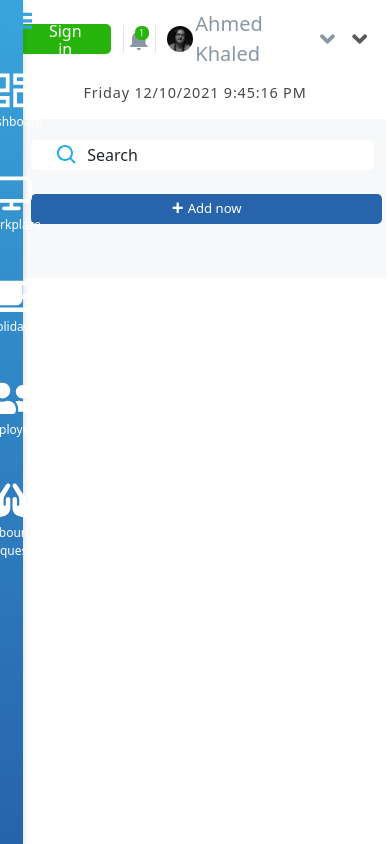
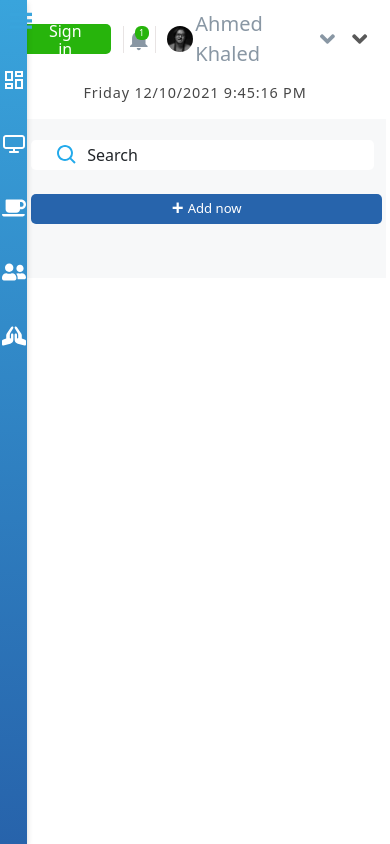
Before and after one commit to targerian/Arabic-Localizer, a React (Create React App) app: page / in a window 390 px wide. Built offline with nearby package versions, Linux system fonts and the light colour scheme.

Commit message:
adjusted side bar responsivness

```diff
--- a/src/SideBar/SideBar.css
+++ b/src/SideBar/SideBar.css
@@ -6,11 +6,7 @@
   width: 5.9vw;
   height: 100vh;
 }
-.blurred {
-  -webkit-backdrop-filter: blur(3px);
-  backdrop-filter: blur(3px);
-  background-color: rgba(40, 104, 174, 0.43);
-}
+
 .element-container {
   cursor: pointer;
   width: 100%;
@@ -27,3 +23,26 @@
   font-size: 0.75rem;
   text-align: center;
 }
+@media screen and (max-width: 1090px) {
+  .side-bar-container {
+    width: 7vw;
+  }
+  .side-bar-icon {
+    font-size: 2rem;
+  }
+  .side-text {
+    font-size: 0.65rem;
+  }
+}
+
+@media screen and (max-width: 767px) {
+  .side-bar-container {
+    width: 7vw;
+  }
+  .side-bar-icon {
+    font-size: 1.5rem;
+  }
+  .side-text {
+    display: none;
+  }
+}
```
